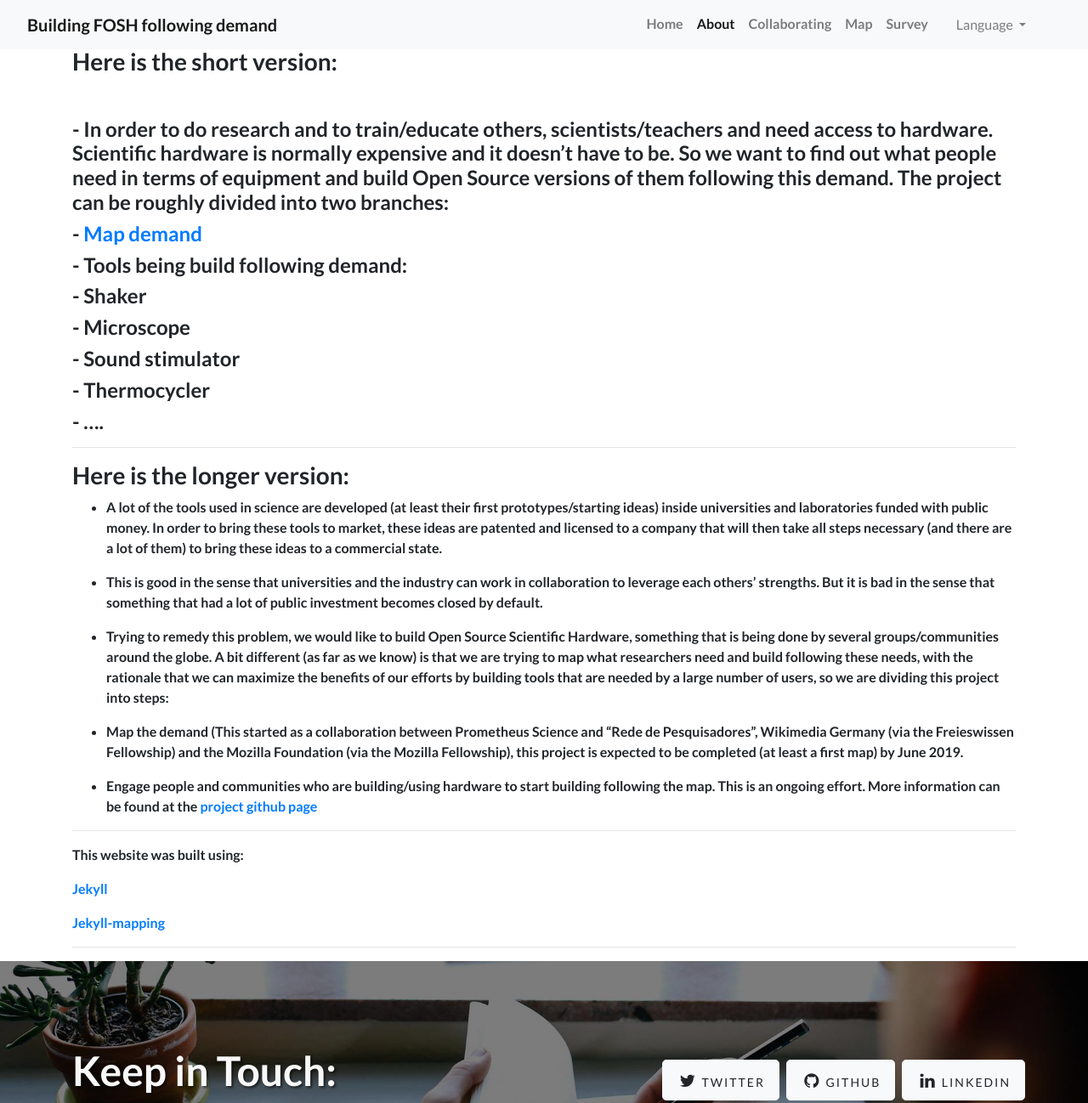
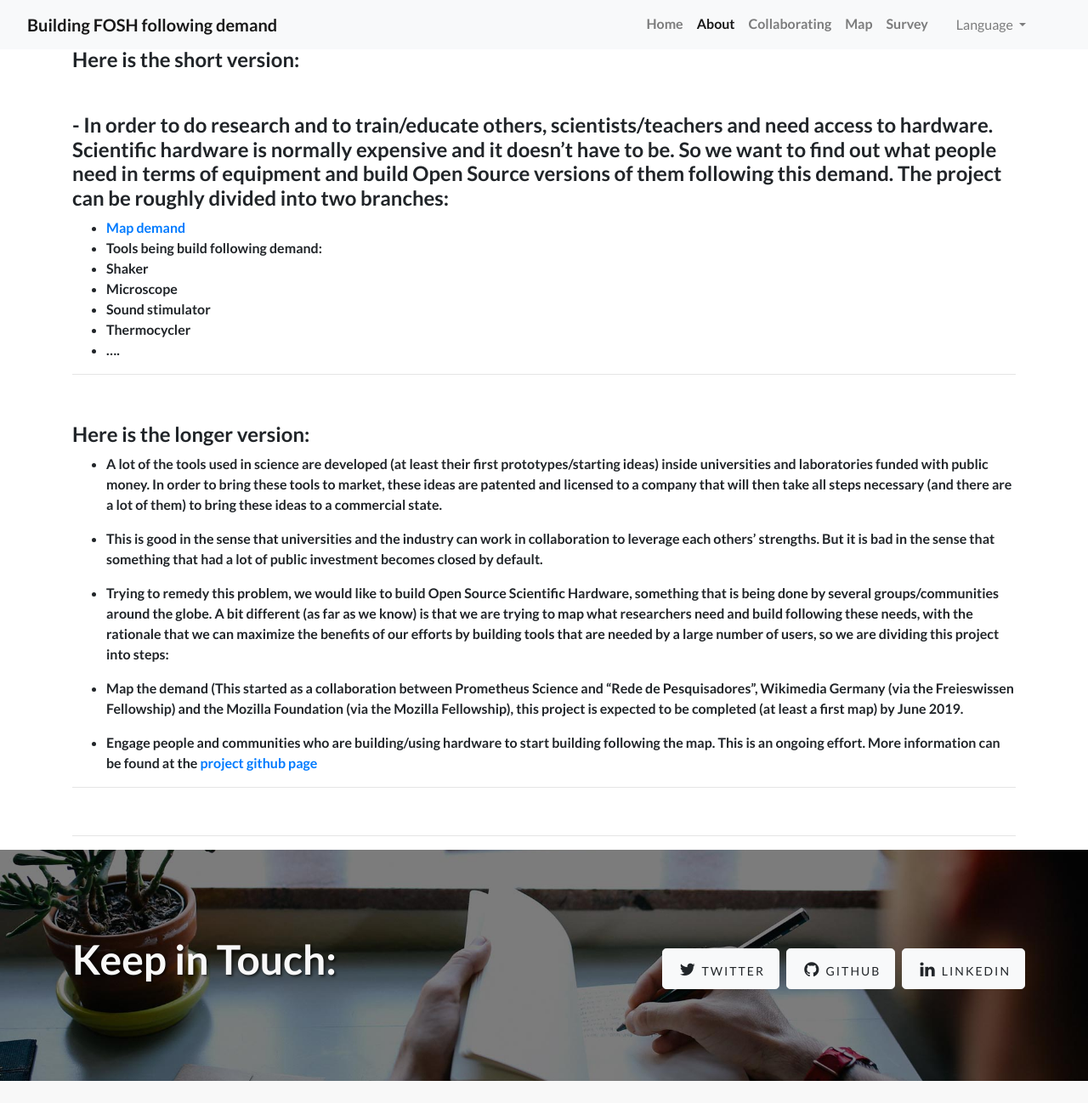
Before and after one commit to FOSH-following-demand/FOSH-following-demand.github.io, a Jekyll site: the page built from pages/en/about.md, in a window 1280 px wide and 1400 px high, scrolled down 714 px, cut to the strip 0-1298 px from the top of the window. Shown: the whole strip at 85% size. Built offline with Jekyll 4.4.1, drawn with Linux system fonts in a browser that asks for light colours; some of the changed text lies outside the part shown.

Commit message:
update layout

```diff
--- a/_includes/footer.html
+++ b/_includes/footer.html
@@ -1,11 +1,6 @@
 <footer>
 
 
-        <center>
-          <h2>  This project is supported by:   </h2>
-        </center>
-
-    <br>
 
     <div class="row">
       {% include supportedBy.html %}
--- a/pages/en/about.md
+++ b/pages/en/about.md
@@ -16,7 +16,7 @@ ref: about
 <br>
 
 
-### Here is the short version:
+#### Here is the short version:
 
 
 <br>
@@ -27,18 +27,19 @@ ref: about
 
 #### - In order to do research and to train/educate others, scientists/teachers and need access to hardware. Scientific hardware is normally expensive and it doesn't have to be. So we want to find out what people need in terms of equipment and build Open Source versions of them following this demand. The project can be roughly divided into two branches:
 
-#### - [Map demand](https://github.com/FOSH-following-demand/map_fosh_demand)
-#### - Tools being build following demand:
-#### - Shaker
-#### - Microscope
-#### - Sound stimulator
-#### - Thermocycler
-#### - ....
+ - [Map demand](https://github.com/FOSH-following-demand/map_fosh_demand)
+ - Tools being build following demand:
+ - Shaker
+ - Microscope
+ - Sound stimulator
+ - Thermocycler
+ - ....
 
 
 ---
+<br>
 
-### Here is the longer version:
+#### Here is the longer version:
 
  - A lot of the tools used in science are developed (at least their first prototypes/starting ideas) inside universities and laboratories funded with public money. In order to bring these tools to market, these ideas are patented and licensed to a company that will then take all steps necessary (and there are a lot of them) to bring these ideas to a commercial state.
 
@@ -52,9 +53,4 @@ ref: about
   -  Engage people and communities who are building/using hardware to start building following the map. This is an ongoing effort. More information can be found at the [project github page](https://github.com/FOSH-following-demand)
 
 ---
-
-This website was built using:
-
-[Jekyll](https://jekyllrb.com)
-
-[Jekyll-mapping](https://github.com/matthewowen/jekyll-mapping)
+<br>
```
Also changed, not shown: pages/en/end.md (added, +21 -0 lines), pages/en/map.md (+4 -1 lines).
